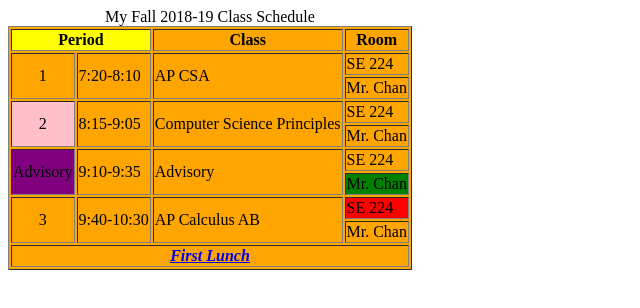
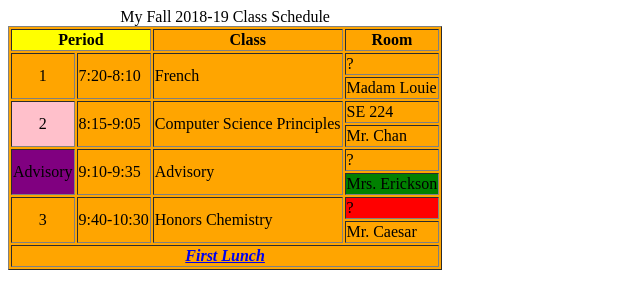
Before and after one commit to atchiray000/csptest1, a plain HTML site: page schedule.html in a window 1280 px wide. Shown: the whole page, without its empty margins (0-640 px from the left). Drawn offline with Linux system fonts and the light colour scheme.

Commit message:
Update schedule.html

```diff
--- a/schedule.html
+++ b/schedule.html
@@ -11,11 +11,11 @@
       <tr>
         <td align="center" rowspan=2 bgcolor="orange">1</td>
         <td rowspan=2>7:20-8:10</td>
-        <td rowspan=2>AP CSA</td>
-        <td>SE 224</td>
+        <td rowspan=2>French</td>
+        <td>?</td>
       </tr>
       <tr>
-        <td>Mr. Chan</td>
+        <td>Madam Louie</td>
       </tr>
       <tr>
         <td align="center" rowspan=2 bgcolor="pink">2</td>
@@ -30,19 +30,19 @@
         <td align="center" rowspan=2 bgcolor="purple">Advisory</td>
         <td rowspan=2>9:10-9:35</td>
         <td rowspan=2>Advisory</td>
-        <td>SE 224</td>
+        <td>?</td>
       </tr>
       <tr>
-        <td bgcolor="green">Mr. Chan</td>
+        <td bgcolor="green">Mrs. Erickson</td>
       </tr>
       <tr>
         <td align="center" rowspan=2>3</td>
         <td rowspan=2>9:40-10:30</td>
-        <td rowspan=2>AP Calculus AB</td>
-        <td bgcolor="red">SE 224</td>
+        <td rowspan=2>Honors Chemistry</td>
+        <td bgcolor="red">?</td>
       </tr>
       <tr>
-        <td>Mr. Chan</td>
+        <td>Mr. Caesar</td>
       </tr>
       <tr>
         <td colspan=4 align="center"><i><b><a href="topho.png">First Lunch</a></i></b></td>
```
